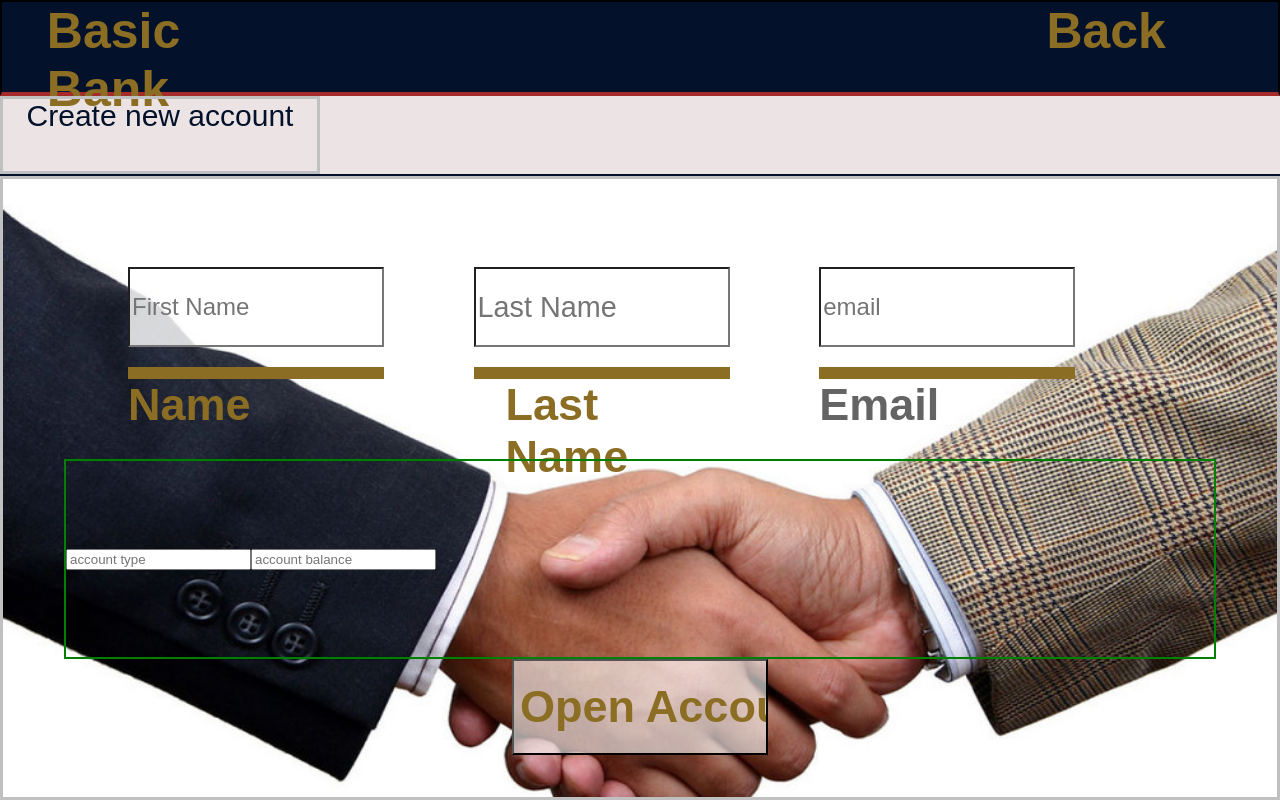
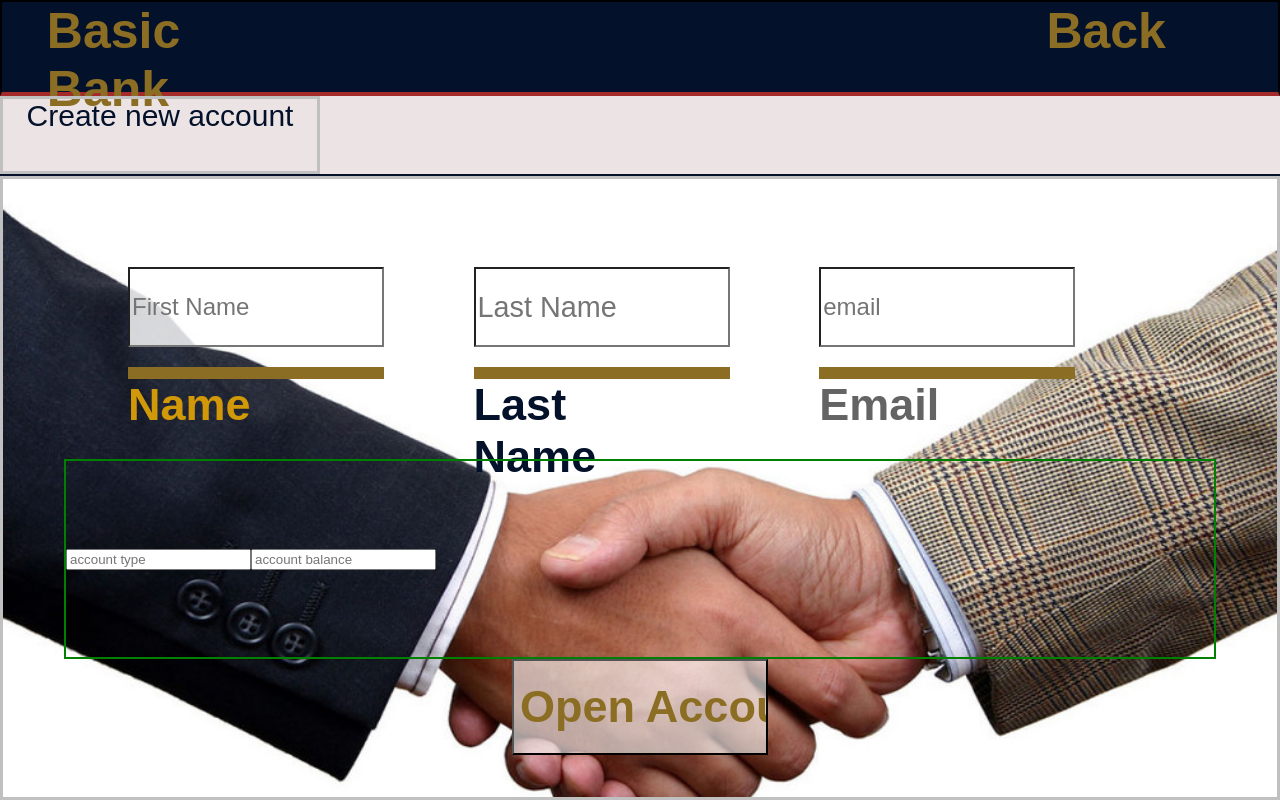
Before and after one commit to cyberstizz/basicbank, a React (Create React App) app: page /create in a window 1280 px wide. Built offline with nearby package versions, Linux system fonts and the light colour scheme.

Commit message:
added margin right to last name text

```diff
--- a/src/components/Accounts.css
+++ b/src/components/Accounts.css
@@ -203,7 +203,7 @@ margin-top: 2vh; */
     margin: auto;
     width: 15vw;
     height: 10vh;
-    color: rgb(139, 110, 35);
+    color: rgb(209, 152, 7);
     font-size: 45px;
     font-weight: 900;
     margin-left: 5vw;
@@ -211,9 +211,10 @@ margin-top: 2vh; */
 
 .lastNameText{
     margin: auto;
+    margin-right: 5vw;
     width: 15vw;
     height: 10vh;
-    color: rgb(139, 110, 35);
+    color:rgb(3, 17, 42);
     font-size: 45px;
     font-weight: 900;
 }
```
